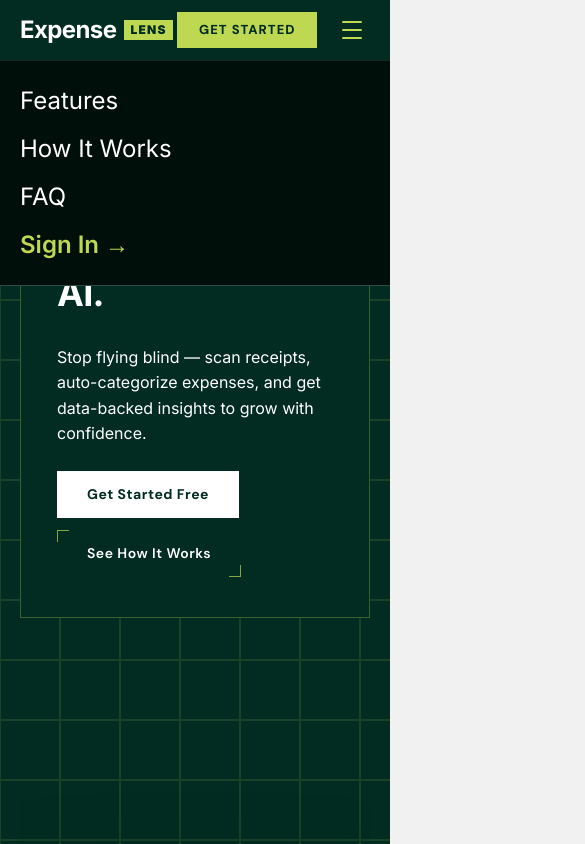
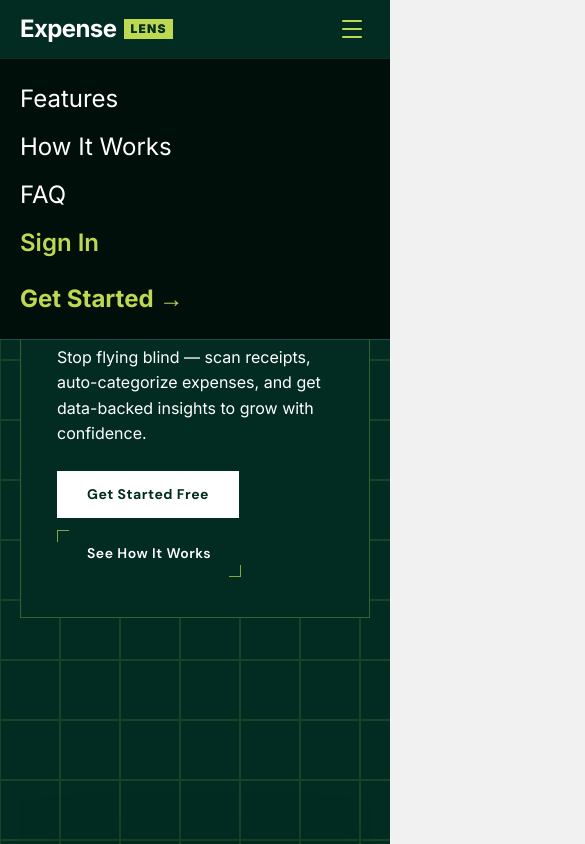
Before and after one commit to Grezzt/expense-lens, a Next.js app: page / in a window 390 px wide. Both pictures are taken after a click on the button 352 px from the left and 30 px from the top of the page. Shown: the top 844 px of the page, 585 px wide, since content can reach past the window. Built offline with nearby package versions, Linux system fonts and the light colour scheme.

Commit message:
fix: responsive mobile bug

```diff
--- a/app/globals.css
+++ b/app/globals.css
@@ -70,12 +70,14 @@
   box-sizing: border-box;
 }
 
+html,
 body {
   font-family: -apple-system, BlinkMacSystemFont, "Segoe UI", "Roboto", "Oxygen", "Ubuntu", "Cantarell", "Fira Sans", "Droid Sans", "Helvetica Neue", sans-serif;
   -webkit-font-smoothing: antialiased;
   -moz-osx-font-smoothing: grayscale;
   background: var(--background);
   color: var(--foreground);
+  overflow-x: hidden;
 }
 
 /* Glassmorphism utilities */
--- a/components/landing/navbar.tsx
+++ b/components/landing/navbar.tsx
@@ -51,10 +51,10 @@ export default function Navbar() {
             </span>
           </Link>
 
-          {/* CTA */}
-          <Link href="/login" className="btn-el-accent text-xs py-2 px-4">
+          {/* CTA - Hidden on mobile header to prevent overflow */}
+          {/* <Link href="/login" className="btn-el-accent text-xs py-2 px-4">
             Get Started
-          </Link>
+          </Link> */}
 
           {/* Hamburger */}
           <button
@@ -93,7 +93,15 @@ export default function Navbar() {
               style={{ color: "var(--el-accent)" }}
               onClick={() => setMobileOpen(false)}
             >
-              Sign In →
+              Sign In
+            </Link>
+            <Link
+              href="/login"
+              className="text-2xl font-bold mt-2"
+              style={{ color: "var(--el-accent)" }}
+              onClick={() => setMobileOpen(false)}
+            >
+              Get Started →
             </Link>
           </nav>
         )}
--- /dev/null
+++ b/logo-preview.html
@@ -0,0 +1,61 @@
+<!doctype html>
+<html lang="en">
+  <head>
+    <meta charset="UTF-8" />
+    <meta name="viewport" content="width=device-width, initial-scale=1.0" />
+    <title>Expense Lens Logo</title>
+    <style>
+      :root {
+        --el-primary: #022c22;
+        --el-accent: #bfd852;
+        --el-white: #ffffff;
+      }
+      body {
+        margin: 0;
+        padding: 0;
+        display: flex;
+        align-items: center;
+        justify-content: center;
+        height: 100vh;
+        background-color: var(--el-primary);
+        font-family:
+          system-ui,
+          -apple-system,
+          sans-serif;
+      }
+      .logo-container {
+        display: flex;
+        align-items: center;
+        gap: 0.5rem; /* gap-2 */
+        padding: 2rem;
+      }
+      .text-part {
+        font-size: 1.5rem; /* text-2xl */
+        line-height: 2rem;
+        font-weight: 700; /* font-bold */
+        letter-spacing: -0.025em; /* tracking-tight */
+        color: var(--el-white);
+      }
+      .badge-part {
+        display: flex;
+        align-items: center;
+        justify-content: center;
+        padding: 0.125rem 0.375rem; /* px-1.5 py-0.5 */
+        font-size: 0.75rem; /* text-xs */
+        line-height: 1rem;
+        font-weight: 900; /* font-black */
+        letter-spacing: 0.1em; /* tracking-widest */
+        text-transform: uppercase;
+        background-color: var(--el-accent);
+        color: var(--el-primary);
+        border-radius: 0.25rem; /* slightly rounded for badge look */
+      }
+    </style>
+  </head>
+  <body>
+    <div class="logo-container">
+      <span class="text-part">Expense</span>
+      <span class="badge-part">Lens</span>
+    </div>
+  </body>
+</html>
```
Also changed, not shown: public/logo-dark.svg (added), public/logo.svg (added).
